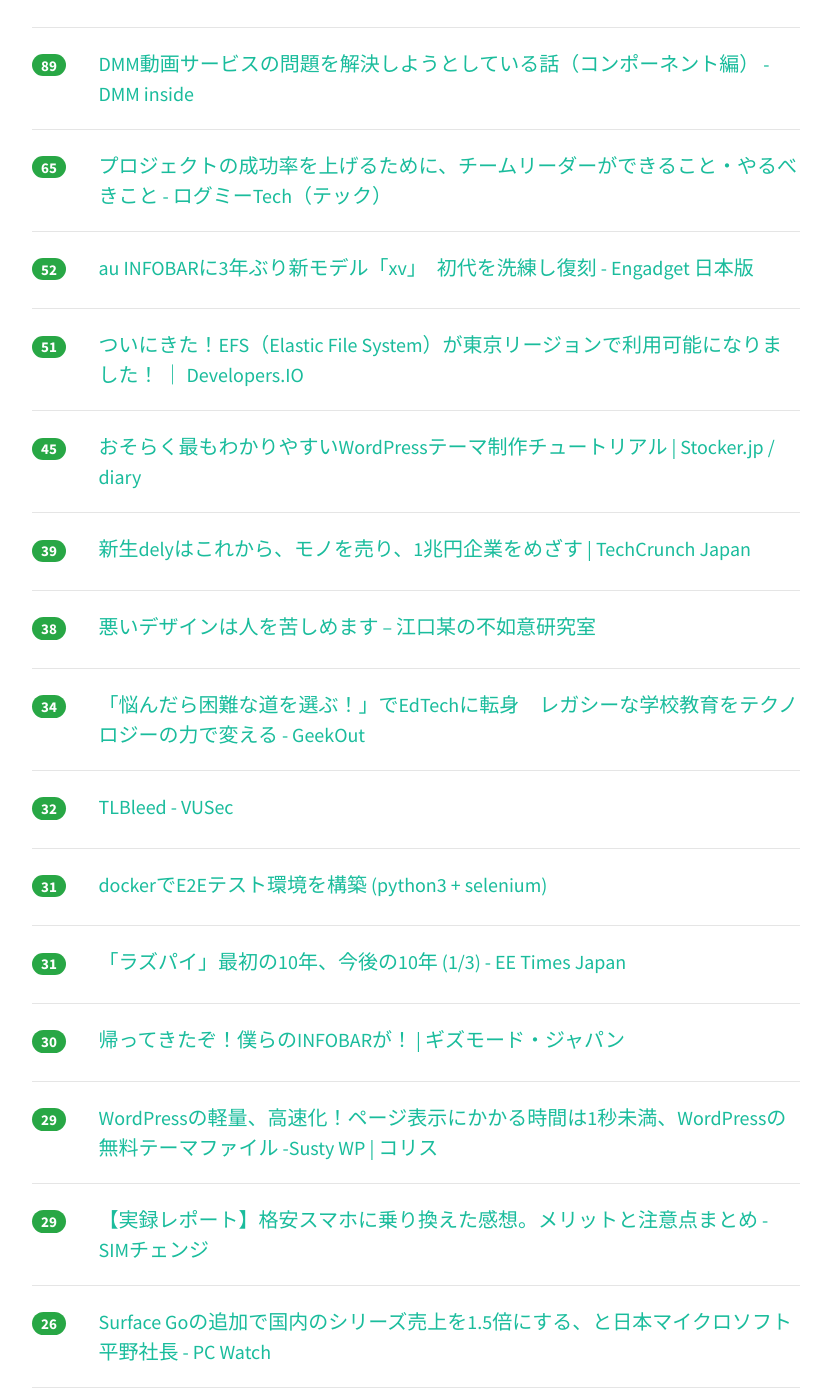
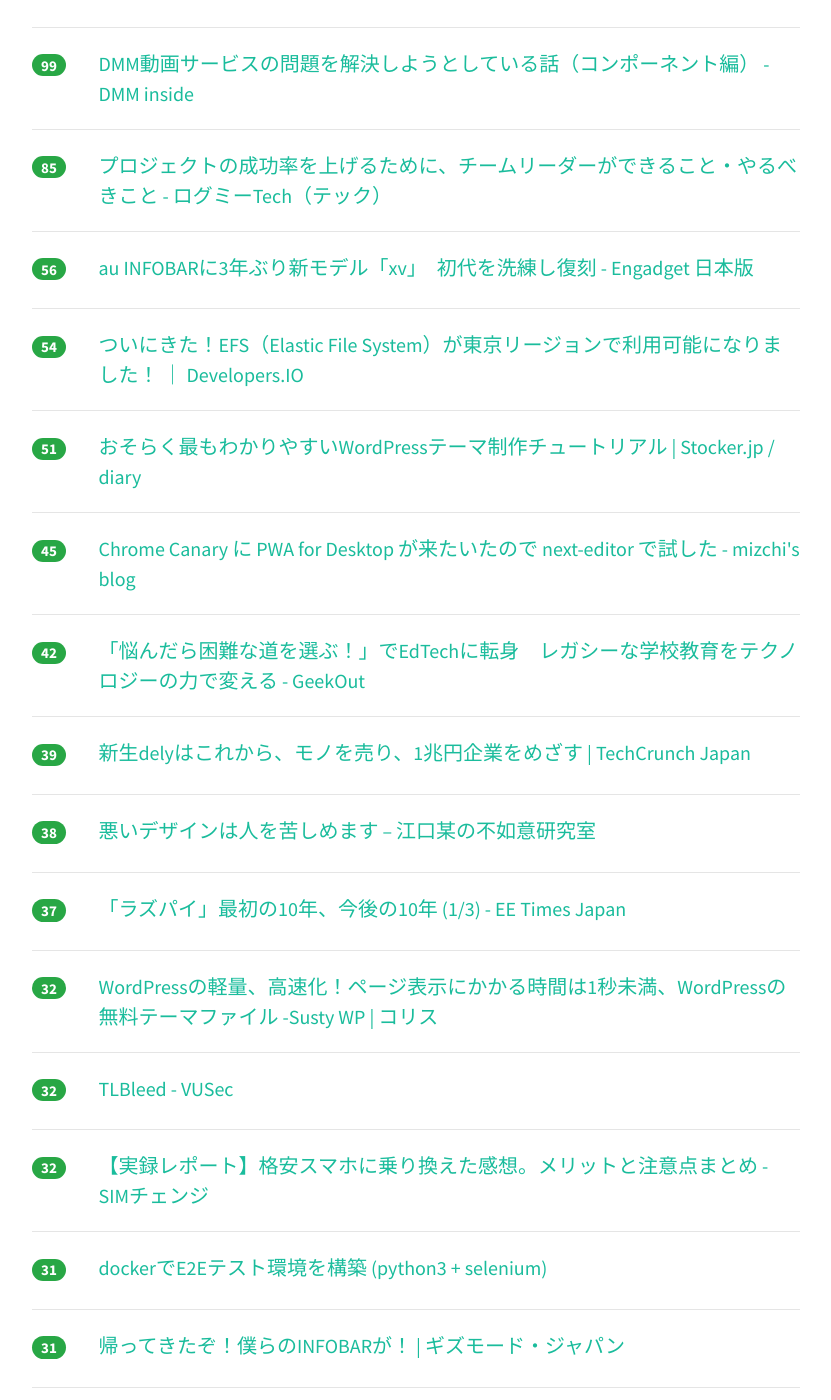
Before and after one commit to yatta47/hatena-matome-site, a Jekyll site: the page built from _posts/2018-07-12-hatena.md, in a window 1280 px wide and 1400 px high, scrolled down 1305 px. Shown: the whole window, without its empty margins (224-1055 px from the left). Built offline with Jekyll 4.4.1, drawn with Linux system fonts in a browser that asks for light colours; nearby versions of some CDN libraries; some of the changed text lies outside the part shown.

Commit message:
Updated 2018-07-12

```diff
--- a/_posts/2018-07-12-hatena.md
+++ b/_posts/2018-07-12-hatena.md
@@ -1,34 +1,39 @@
 ---
 layout: post
 title:  "2018-07-12 はてぶIT"
-date:   2018-07-12 20:02:01
+date:   2018-07-12 21:02:43
 tags: [it-hotentry]
 ---
-76 件のデータあり
+79 件のデータあり
 
 <hr><div class="row">
-<div class="col-1"><span class="badge badge-pill badge-success h2">657</span></div>
+<div class="col-1"><span class="badge badge-pill badge-success h2">684</span></div>
 <div class="col-11"><a href='https://rirekisho.yagish.jp/' target='_blank'>ブラウザでつくれる履歴書「yagish（ヤギッシュ）」</a></div>
 </div>
 <hr>
 <div class="row">
-<div class="col-1"><span class="badge badge-pill badge-success h2">329</span></div>
+<div class="col-1"><span class="badge badge-pill badge-success h2">342</span></div>
 <div class="col-11"><a href='http://www.itmedia.co.jp/news/articles/1807/11/news127.html' target='_blank'>AIが魚種を見分けるアプリ「フィッシュ」　約300万点の写真を人力でタグ付けて学習 - ITmedia NEWS</a></div>
 </div>
 <hr>
 <div class="row">
-<div class="col-1"><span class="badge badge-pill badge-success h2">321</span></div>
+<div class="col-1"><span class="badge badge-pill badge-success h2">338</span></div>
 <div class="col-11"><a href='https://k-tai.watch.impress.co.jp/docs/news/1131943.html' target='_blank'>INFOBARが現代の技術で甦る、「INFOBAR xv」LTEケータイで2018年秋発売 - ケータイ Watch</a></div>
 </div>
 <hr>
 <div class="row">
-<div class="col-1"><span class="badge badge-pill badge-success h2">268</span></div>
+<div class="col-1"><span class="badge badge-pill badge-success h2">277</span></div>
 <div class="col-11"><a href='https://pc.watch.impress.co.jp/docs/news/1131933.html' target='_blank'>予言から80年以上実在が証明できなかった“幻の粒子”「マヨラナ粒子」が発見 ～より安定動作する「トポロジカル量子コンピュータ」の実現につながる一歩 - PC Watch</a></div>
 </div>
 <hr>
 <div class="row">
-<div class="col-1"><span class="badge badge-pill badge-success h2">226</span></div>
+<div class="col-1"><span class="badge badge-pill badge-success h2">243</span></div>
 <div class="col-11"><a href='https://webtan.impress.co.jp/e/2018/07/12/29144' target='_blank'>Webサイトリニューアルの7ステップと、よりよいサイトを作るための「要件定義」の勘所 | 【レポート】Web担当者Forumミーティング 2018 Spring | Web担当者Forum</a></div>
+</div>
+<hr>
+<div class="row">
+<div class="col-1"><span class="badge badge-pill badge-success h2">212</span></div>
+<div class="col-11"><a href='https://mzp.hatenablog.com/entry/2018/07/12/115644' target='_blank'>💖アイドルとして勤務する -理論と実践- #imas_hack - みずぴー日記</a></div>
 </div>
 <hr>
 <div class="row">
@@ -37,48 +42,53 @@ tags: [it-hotentry]
 </div>
 <hr>
 <div class="row">
-<div class="col-1"><span class="badge badge-pill badge-success h2">191</span></div>
-<div class="col-11"><a href='https://mzp.hatenablog.com/entry/2018/07/12/115644' target='_blank'>💖アイドルとして勤務する -理論と実践- #imas_hack - みずぴー日記</a></div>
-</div>
-<hr>
-<div class="row">
-<div class="col-1"><span class="badge badge-pill badge-success h2">124</span></div>
+<div class="col-1"><span class="badge badge-pill badge-success h2">135</span></div>
 <div class="col-11"><a href='https://note.mu/hecateball/n/nc26689bc6379' target='_blank'>結構前に楽天株式会社を退職していました｜hecateball｜note</a></div>
 </div>
 <hr>
 <div class="row">
-<div class="col-1"><span class="badge badge-pill badge-success h2">115</span></div>
+<div class="col-1"><span class="badge badge-pill badge-success h2">133</span></div>
 <div class="col-11"><a href='https://blog.spacemarket.com/design/atomic_design/' target='_blank'>PhotoshopからXD、さらにSkechへ…Atomic Designを実現させるまでにぶち当たったデザインチームの苦悩 | スペースマーケットブログ</a></div>
 </div>
 <hr>
 <div class="row">
-<div class="col-1"><span class="badge badge-pill badge-success h2">111</span></div>
+<div class="col-1"><span class="badge badge-pill badge-success h2">112</span></div>
 <div class="col-11"><a href='https://myuon.github.io/posts/how-far-can-static-analysis-go/' target='_blank'>静的解析の限界、現実世界との境界 - The curse of λ</a></div>
 </div>
 <hr>
 <div class="row">
-<div class="col-1"><span class="badge badge-pill badge-success h2">89</span></div>
+<div class="col-1"><span class="badge badge-pill badge-success h2">99</span></div>
 <div class="col-11"><a href='https://inside.dmm.com/entry/2018/07/12/components' target='_blank'>DMM動画サービスの問題を解決しようとしている話（コンポーネント編） - DMM inside</a></div>
 </div>
 <hr>
 <div class="row">
-<div class="col-1"><span class="badge badge-pill badge-success h2">65</span></div>
+<div class="col-1"><span class="badge badge-pill badge-success h2">85</span></div>
 <div class="col-11"><a href='https://logmi.jp/299002' target='_blank'>プロジェクトの成功率を上げるために、チームリーダーができること・やるべきこと - ログミーTech（テック）</a></div>
 </div>
 <hr>
 <div class="row">
-<div class="col-1"><span class="badge badge-pill badge-success h2">52</span></div>
+<div class="col-1"><span class="badge badge-pill badge-success h2">56</span></div>
 <div class="col-11"><a href='https://japanese.engadget.com/2018/07/11/au-infobar-3-xv/' target='_blank'>au INFOBARに3年ぶり新モデル「xv」　初代を洗練し復刻 - Engadget 日本版</a></div>
 </div>
 <hr>
 <div class="row">
-<div class="col-1"><span class="badge badge-pill badge-success h2">51</span></div>
+<div class="col-1"><span class="badge badge-pill badge-success h2">54</span></div>
 <div class="col-11"><a href='https://dev.classmethod.jp/cloud/aws/elastic-file-system-ga-in-tokyo/' target='_blank'>ついにきた！EFS（Elastic File System）が東京リージョンで利用可能になりました！ ｜ Developers.IO</a></div>
 </div>
 <hr>
 <div class="row">
+<div class="col-1"><span class="badge badge-pill badge-success h2">51</span></div>
+<div class="col-11"><a href='https://stocker.jp/diary/wordpress-tutorial/' target='_blank'>おそらく最もわかりやすいWordPressテーマ制作チュートリアル | Stocker.jp / diary</a></div>
+</div>
+<hr>
+<div class="row">
 <div class="col-1"><span class="badge badge-pill badge-success h2">45</span></div>
-<div class="col-11"><a href='https://stocker.jp/diary/wordpress-tutorial/' target='_blank'>おそらく最もわかりやすいWordPressテーマ制作チュートリアル | Stocker.jp / diary</a></div>
+<div class="col-11"><a href='http://mizchi.hatenablog.com/entry/2018/07/12/175712' target='_blank'>Chrome Canary に PWA for Desktop が来たいたので next-editor で試した - mizchi's blog</a></div>
+</div>
+<hr>
+<div class="row">
+<div class="col-1"><span class="badge badge-pill badge-success h2">42</span></div>
+<div class="col-11"><a href='https://geek-out.jp/column/entry/2018/07/12/110000' target='_blank'>「悩んだら困難な道を選ぶ！」でEdTechに転身　レガシーな学校教育をテクノロジーの力で変える - GeekOut</a></div>
 </div>
 <hr>
 <div class="row">
@@ -92,13 +102,23 @@ tags: [it-hotentry]
 </div>
 <hr>
 <div class="row">
-<div class="col-1"><span class="badge badge-pill badge-success h2">34</span></div>
-<div class="col-11"><a href='https://geek-out.jp/column/entry/2018/07/12/110000' target='_blank'>「悩んだら困難な道を選ぶ！」でEdTechに転身　レガシーな学校教育をテクノロジーの力で変える - GeekOut</a></div>
+<div class="col-1"><span class="badge badge-pill badge-success h2">37</span></div>
+<div class="col-11"><a href='http://eetimes.jp/ee/articles/1807/11/news042.html' target='_blank'>「ラズパイ」最初の10年、今後の10年 (1/3) - EE Times Japan</a></div>
+</div>
+<hr>
+<div class="row">
+<div class="col-1"><span class="badge badge-pill badge-success h2">32</span></div>
+<div class="col-11"><a href='https://coliss.com/articles/blog/wordpress/wordpress-theme-susty.html' target='_blank'>WordPressの軽量、高速化！ページ表示にかかる時間は1秒未満、WordPressの無料テーマファイル -Susty WP | コリス</a></div>
 </div>
 <hr>
 <div class="row">
 <div class="col-1"><span class="badge badge-pill badge-success h2">32</span></div>
 <div class="col-11"><a href='https://www.vusec.net/projects/tlbleed/' target='_blank'>TLBleed - VUSec</a></div>
+</div>
+<hr>
+<div class="row">
+<div class="col-1"><span class="badge badge-pill badge-success h2">32</span></div>
+<div class="col-11"><a href='https://simchange.jp/budget-smartphones-impressions/' target='_blank'>【実録レポート】格安スマホに乗り換えた感想。メリットと注意点まとめ - SIMチェンジ</a></div>
 </div>
 <hr>
 <div class="row">
@@ -108,22 +128,7 @@ tags: [it-hotentry]
 <hr>
 <div class="row">
 <div class="col-1"><span class="badge badge-pill badge-success h2">31</span></div>
-<div class="col-11"><a href='http://eetimes.jp/ee/articles/1807/11/news042.html' target='_blank'>「ラズパイ」最初の10年、今後の10年 (1/3) - EE Times Japan</a></div>
-</div>
-<hr>
-<div class="row">
-<div class="col-1"><span class="badge badge-pill badge-success h2">30</span></div>
 <div class="col-11"><a href='https://www.gizmodo.jp/2018/07/infobar-xv-0712.html' target='_blank'>帰ってきたぞ！僕らのINFOBARが！ | ギズモード・ジャパン</a></div>
-</div>
-<hr>
-<div class="row">
-<div class="col-1"><span class="badge badge-pill badge-success h2">29</span></div>
-<div class="col-11"><a href='https://coliss.com/articles/blog/wordpress/wordpress-theme-susty.html' target='_blank'>WordPressの軽量、高速化！ページ表示にかかる時間は1秒未満、WordPressの無料テーマファイル -Susty WP | コリス</a></div>
-</div>
-<hr>
-<div class="row">
-<div class="col-1"><span class="badge badge-pill badge-success h2">29</span></div>
-<div class="col-11"><a href='https://simchange.jp/budget-smartphones-impressions/' target='_blank'>【実録レポート】格安スマホに乗り換えた感想。メリットと注意点まとめ - SIMチェンジ</a></div>
 </div>
 <hr>
 <div class="row">
@@ -143,7 +148,7 @@ tags: [it-hotentry]
 <hr>
 <div class="row">
 <div class="col-1"><span class="badge badge-pill badge-success h2">25</span></div>
-<div class="col-11"><a href='http://mizchi.hatenablog.com/entry/2018/07/12/175712' target='_blank'>Chrome Canary に PWA for Desktop が来たいたので next-editor で試した - mizchi's blog</a></div>
+<div class="col-11"><a href='https://blog.nic.ad.jp/blog/dns-flag-day/' target='_blank'>JPNIC Blog :: 注意! 2019年2月から主要DNSサーバソフトウェアの挙動が変わります</a></div>
 </div>
 <hr>
 <div class="row">
@@ -162,8 +167,33 @@ tags: [it-hotentry]
 </div>
 <hr>
 <div class="row">
+<div class="col-1"><span class="badge badge-pill badge-success h2">23</span></div>
+<div class="col-11"><a href='https://pc.watch.impress.co.jp/docs/news/1132504.html' target='_blank'>生産終了していた富士通の高級メンブレンキーボード“リベルタッチ”が復活 - PC Watch</a></div>
+</div>
+<hr>
+<div class="row">
 <div class="col-1"><span class="badge badge-pill badge-success h2">22</span></div>
 <div class="col-11"><a href='https://webtan.impress.co.jp/e/2018/07/12/29700' target='_blank'>あなたのサイトは大丈夫？ 待ったなしのChrome 68対策、安全性向上にはWAFも有効 | Web担当者Forum</a></div>
+</div>
+<hr>
+<div class="row">
+<div class="col-1"><span class="badge badge-pill badge-success h2">22</span></div>
+<div class="col-11"><a href='http://blog.nicovideo.jp/niconews/80407.html' target='_blank'>【ユーザー生放送】タイムシフトが新配信システムに対応しました|ニコニコインフォ</a></div>
+</div>
+<hr>
+<div class="row">
+<div class="col-1"><span class="badge badge-pill badge-success h2">21</span></div>
+<div class="col-11"><a href='https://internet.watch.impress.co.jp/docs/news/1132436.html' target='_blank'>「C:\Temp」「C:\Intel」フォルダーは不正ツールが設置されやすい？　標的型攻撃に類似点～J-CRAT報告 - INTERNET Watch</a></div>
+</div>
+<hr>
+<div class="row">
+<div class="col-1"><span class="badge badge-pill badge-success h2">21</span></div>
+<div class="col-11"><a href='http://neue.cc/2018/07/12_567.html' target='_blank'>neue cc - UniTask - Unity + async/awaitの完全でハイパフォーマンスな統合</a></div>
+</div>
+<hr>
+<div class="row">
+<div class="col-1"><span class="badge badge-pill badge-success h2">21</span></div>
+<div class="col-11"><a href='http://www.itmedia.co.jp/enterprise/articles/1807/12/news085.html' target='_blank'>「Spectre」関連の脆弱性、また新たに発覚　IntelやARMのプロセッサに影響 - ITmedia エンタープライズ</a></div>
 </div>
 <hr>
 <div class="row">
@@ -173,22 +203,12 @@ tags: [it-hotentry]
 <hr>
 <div class="row">
 <div class="col-1"><span class="badge badge-pill badge-success h2">20</span></div>
-<div class="col-11"><a href='http://neue.cc/2018/07/12_567.html' target='_blank'>neue cc - UniTask - Unity + async/awaitの完全でハイパフォーマンスな統合</a></div>
-</div>
-<hr>
-<div class="row">
-<div class="col-1"><span class="badge badge-pill badge-success h2">20</span></div>
 <div class="col-11"><a href='https://internet.watch.impress.co.jp/docs/yajiuma/1132476.html' target='_blank'>案の定……Pokémon GO「スペシャル・ウィークエンド」参加券が転売ヤーの餌食に【やじうまWatch】 - INTERNET Watch</a></div>
 </div>
 <hr>
 <div class="row">
 <div class="col-1"><span class="badge badge-pill badge-success h2">20</span></div>
-<div class="col-11"><a href='http://blog.nicovideo.jp/niconews/80407.html' target='_blank'>【ユーザー生放送】タイムシフトが新配信システムに対応しました|ニコニコインフォ</a></div>
-</div>
-<hr>
-<div class="row">
-<div class="col-1"><span class="badge badge-pill badge-success h2">19</span></div>
-<div class="col-11"><a href='https://internet.watch.impress.co.jp/docs/news/1132436.html' target='_blank'>「C:\Temp」「C:\Intel」フォルダーは不正ツールが設置されやすい？　標的型攻撃に類似点～J-CRAT報告 - INTERNET Watch</a></div>
+<div class="col-11"><a href='http://www.shokola.net/?p=2141' target='_blank'>「お母さん」だからこそ勉強会を主催するの巻 | いきあたりばったり</a></div>
 </div>
 <hr>
 <div class="row">
@@ -199,16 +219,6 @@ tags: [it-hotentry]
 <div class="row">
 <div class="col-1"><span class="badge badge-pill badge-success h2">19</span></div>
 <div class="col-11"><a href='https://qiita.com/hitochan777/items/f68e77f13becd24e2691' target='_blank'>Typescriptでprivateメソッドをテストする</a></div>
-</div>
-<hr>
-<div class="row">
-<div class="col-1"><span class="badge badge-pill badge-success h2">19</span></div>
-<div class="col-11"><a href='http://www.shokola.net/?p=2141' target='_blank'>「お母さん」だからこそ勉強会を主催するの巻 | いきあたりばったり</a></div>
-</div>
-<hr>
-<div class="row">
-<div class="col-1"><span class="badge badge-pill badge-success h2">18</span></div>
-<div class="col-11"><a href='https://pc.watch.impress.co.jp/docs/news/1132504.html' target='_blank'>生産終了していた富士通の高級メンブレンキーボード“リベルタッチ”が復活 - PC Watch</a></div>
 </div>
 <hr>
 <div class="row">
@@ -233,6 +243,11 @@ tags: [it-hotentry]
 <hr>
 <div class="row">
 <div class="col-1"><span class="badge badge-pill badge-success h2">16</span></div>
+<div class="col-11"><a href='https://qiita.com/chan-p/items/5c5e7cc1e966f8a90422' target='_blank'>【Redis】Go言語で高速呼び出しKVS【Redigo】</a></div>
+</div>
+<hr>
+<div class="row">
+<div class="col-1"><span class="badge badge-pill badge-success h2">16</span></div>
 <div class="col-11"><a href='http://techblog.lclco.com/entry/2018/07/12/080000' target='_blank'>輪読会がうまく回りはじめた話 - LCL Engineers' Blog</a></div>
 </div>
 <hr>
@@ -248,22 +263,32 @@ tags: [it-hotentry]
 <hr>
 <div class="row">
 <div class="col-1"><span class="badge badge-pill badge-success h2">16</span></div>
-<div class="col-11"><a href='http://www.itmedia.co.jp/enterprise/articles/1807/12/news085.html' target='_blank'>「Spectre」関連の脆弱性、また新たに発覚　IntelやARMのプロセッサに影響 - ITmedia エンタープライズ</a></div>
+<div class="col-11"><a href='https://shiropen.com/seamless/sketchygan' target='_blank'>ジョージア工科大学ら、描いたスケッチから現実的な画像を生成する敵対的生成ネットワークGANを用いた手法を発表 | Seamless</a></div>
 </div>
 <hr>
 <div class="row">
 <div class="col-1"><span class="badge badge-pill badge-success h2">16</span></div>
-<div class="col-11"><a href='https://blog.nic.ad.jp/blog/dns-flag-day/' target='_blank'>JPNIC Blog :: 注意! 2019年2月から主要DNSサーバソフトウェアの挙動が変わります</a></div>
+<div class="col-11"><a href='https://japan.cnet.com/article/35122376/' target='_blank'>除草剤を雑草だけに散布する農業ロボット「See & Spray」--深層学習で作物と区別 - CNET Japan</a></div>
 </div>
 <hr>
 <div class="row">
 <div class="col-1"><span class="badge badge-pill badge-success h2">15</span></div>
-<div class="col-11"><a href='https://qiita.com/chan-p/items/5c5e7cc1e966f8a90422' target='_blank'>【Redis】Go言語で高速呼び出しKVS【Redigo】</a></div>
+<div class="col-11"><a href='https://mikebird28.hatenablog.jp/entry/2018/05/12/213740' target='_blank'>feather - pandasの読み書きを高速化 - 加具留矢流余</a></div>
 </div>
 <hr>
 <div class="row">
-<div class="col-1"><span class="badge badge-pill badge-success h2">14</span></div>
-<div class="col-11"><a href='https://mikebird28.hatenablog.jp/entry/2018/05/12/213740' target='_blank'>feather - pandasの読み書きを高速化 - 加具留矢流余</a></div>
+<div class="col-1"><span class="badge badge-pill badge-success h2">15</span></div>
+<div class="col-11"><a href='http://www.itmedia.co.jp/news/articles/1807/12/news085.html' target='_blank'>「Spectre」関連の脆弱性、また新たに発覚　IntelやARMのプロセッサに影響 - ITmedia NEWS</a></div>
+</div>
+<hr>
+<div class="row">
+<div class="col-1"><span class="badge badge-pill badge-success h2">15</span></div>
+<div class="col-11"><a href='https://japanese.engadget.com/2018/07/12/mac-mini-11-ipad-pro/' target='_blank'>新Mac miniはついに今秋? 11型iPad Proを含めた多数製品を有力アナリストが予測 - Engadget 日本版</a></div>
+</div>
+<hr>
+<div class="row">
+<div class="col-1"><span class="badge badge-pill badge-success h2">15</span></div>
+<div class="col-11"><a href='https://japanese.engadget.com/2018/07/12/macbook/' target='_blank'>米国アップルストアで大規模窃盗事件。衆人環視の中、瞬時にMacBookなどが持ち去られる - Engadget 日本版</a></div>
 </div>
 <hr>
 <div class="row">
@@ -282,16 +307,6 @@ tags: [it-hotentry]
 </div>
 <hr>
 <div class="row">
-<div class="col-1"><span class="badge badge-pill badge-success h2">14</span></div>
-<div class="col-11"><a href='https://japan.cnet.com/article/35122376/' target='_blank'>除草剤を雑草だけに散布する農業ロボット「See & Spray」--深層学習で作物と区別 - CNET Japan</a></div>
-</div>
-<hr>
-<div class="row">
-<div class="col-1"><span class="badge badge-pill badge-success h2">14</span></div>
-<div class="col-11"><a href='http://www.itmedia.co.jp/news/articles/1807/12/news085.html' target='_blank'>「Spectre」関連の脆弱性、また新たに発覚　IntelやARMのプロセッサに影響 - ITmedia NEWS</a></div>
-</div>
-<hr>
-<div class="row">
 <div class="col-1"><span class="badge badge-pill badge-success h2">13</span></div>
 <div class="col-11"><a href='http://www.geocities.jp/yamakatsusan00/keiido_tonegawa.html' target='_blank'>利根川東遷の詳細　精密な地図で開削・締切・付替・廃川を示す　Googleマップで現場を見てみよう</a></div>
 </div>
@@ -303,7 +318,7 @@ tags: [it-hotentry]
 <hr>
 <div class="row">
 <div class="col-1"><span class="badge badge-pill badge-success h2">13</span></div>
-<div class="col-11"><a href='https://shiropen.com/seamless/sketchygan' target='_blank'>ジョージア工科大学ら、描いたスケッチから現実的な画像を生成する敵対的生成ネットワークGANを用いた手法を発表 | Seamless</a></div>
+<div class="col-11"><a href='http://www.itmedia.co.jp/mobile/articles/1807/12/news104.html' target='_blank'>“ケータイ”として復活した「INFOBAR xv」　実機を写真で速攻チェック - ITmedia Mobile</a></div>
 </div>
 <hr>
 <div class="row">
@@ -317,11 +332,6 @@ tags: [it-hotentry]
 </div>
 <hr>
 <div class="row">
-<div class="col-1"><span class="badge badge-pill badge-success h2">12</span></div>
-<div class="col-11"><a href='https://japanese.engadget.com/2018/07/12/macbook/' target='_blank'>米国アップルストアで大規模窃盗事件。衆人環視の中、瞬時にMacBookなどが持ち去られる - Engadget 日本版</a></div>
-</div>
-<hr>
-<div class="row">
 <div class="col-1"><span class="badge badge-pill badge-success h2">11</span></div>
 <div class="col-11"><a href='https://jp.techcrunch.com/2018/07/12/youtube-tv-goes-down-during-the-world-cup/' target='_blank'>W杯中継でYouTube TVが40分ダウン――クロアチア・イングランド戦アディショナルタイムに復活 | TechCrunch Japan</a></div>
 </div>
@@ -329,11 +339,6 @@ tags: [it-hotentry]
 <div class="row">
 <div class="col-1"><span class="badge badge-pill badge-success h2">11</span></div>
 <div class="col-11"><a href='https://www.buzzfeed.com/jp/yuikashima/iphone-japan-3g-10-years' target='_blank'>懐かしくて死ぬ。iPhoneが発売されて今日で10年。3Gに電源を入れると涙腺崩壊した</a></div>
-</div>
-<hr>
-<div class="row">
-<div class="col-1"><span class="badge badge-pill badge-success h2">11</span></div>
-<div class="col-11"><a href='https://japanese.engadget.com/2018/07/12/mac-mini-11-ipad-pro/' target='_blank'>新Mac miniはついに今秋? 11型iPad Proを含めた多数製品を有力アナリストが予測 - Engadget 日本版</a></div>
 </div>
 <hr>
 <div class="row">
@@ -367,13 +372,18 @@ tags: [it-hotentry]
 </div>
 <hr>
 <div class="row">
-<div class="col-1"><span class="badge badge-pill badge-success h2">7</span></div>
-<div class="col-11"><a href='https://japan.cnet.com/article/35122353/' target='_blank'>Uberの最高人材活用責任者が辞任--人種差別問題の調査のさなか - CNET Japan</a></div>
+<div class="col-1"><span class="badge badge-pill badge-success h2">8</span></div>
+<div class="col-11"><a href='https://blogs.technet.microsoft.com/jpwsus/2018/07/11/wua-wer/' target='_blank'>Windows Server 2016 で Windows Error Reporting (WindowsUpdateFailure) が多量に出力される – Japan WSUS Support Team Blog</a></div>
+</div>
+<hr>
+<div class="row">
+<div class="col-1"><span class="badge badge-pill badge-success h2">8</span></div>
+<div class="col-11"><a href='https://gigazine.net/news/20180712-magic-leap-one/' target='_blank'>7000億円超でARシステム「Magic Leap One」の独占販売権をAT＆Tが獲得、ついに市販化へ - GIGAZINE</a></div>
 </div>
 <hr>
 <div class="row">
 <div class="col-1"><span class="badge badge-pill badge-success h2">7</span></div>
-<div class="col-11"><a href='https://blogs.technet.microsoft.com/jpwsus/2018/07/11/wua-wer/' target='_blank'>Windows Server 2016 で Windows Error Reporting (WindowsUpdateFailure) が多量に出力される – Japan WSUS Support Team Blog</a></div>
+<div class="col-11"><a href='https://japan.cnet.com/article/35122353/' target='_blank'>Uberの最高人材活用責任者が辞任--人種差別問題の調査のさなか - CNET Japan</a></div>
 </div>
 <hr>
 <div class="row">
@@ -386,3 +396,8 @@ tags: [it-hotentry]
 <div class="col-11"><a href='https://rocketnews24.com/2018/07/12/1089878/' target='_blank'>マイクロソフトが話題の新機種『Surface Go』の国内価格を発表！ 一般向けは6万4800円から / ネットの声「高すぎ」「急速に興味を失った」 | ロケットニュース24</a></div>
 </div>
 <hr>
+<div class="row">
+<div class="col-1"><span class="badge badge-pill badge-success h2">4</span></div>
+<div class="col-11"><a href='http://kirimin.hatenablog.com/entry/2018/07/12/200322' target='_blank'>イラストはすぐには上手くならないけどジワジワとは上手くなる。あるいは正しく学習する事の価値 - みんからきりまで</a></div>
+</div>
+<hr>
```
